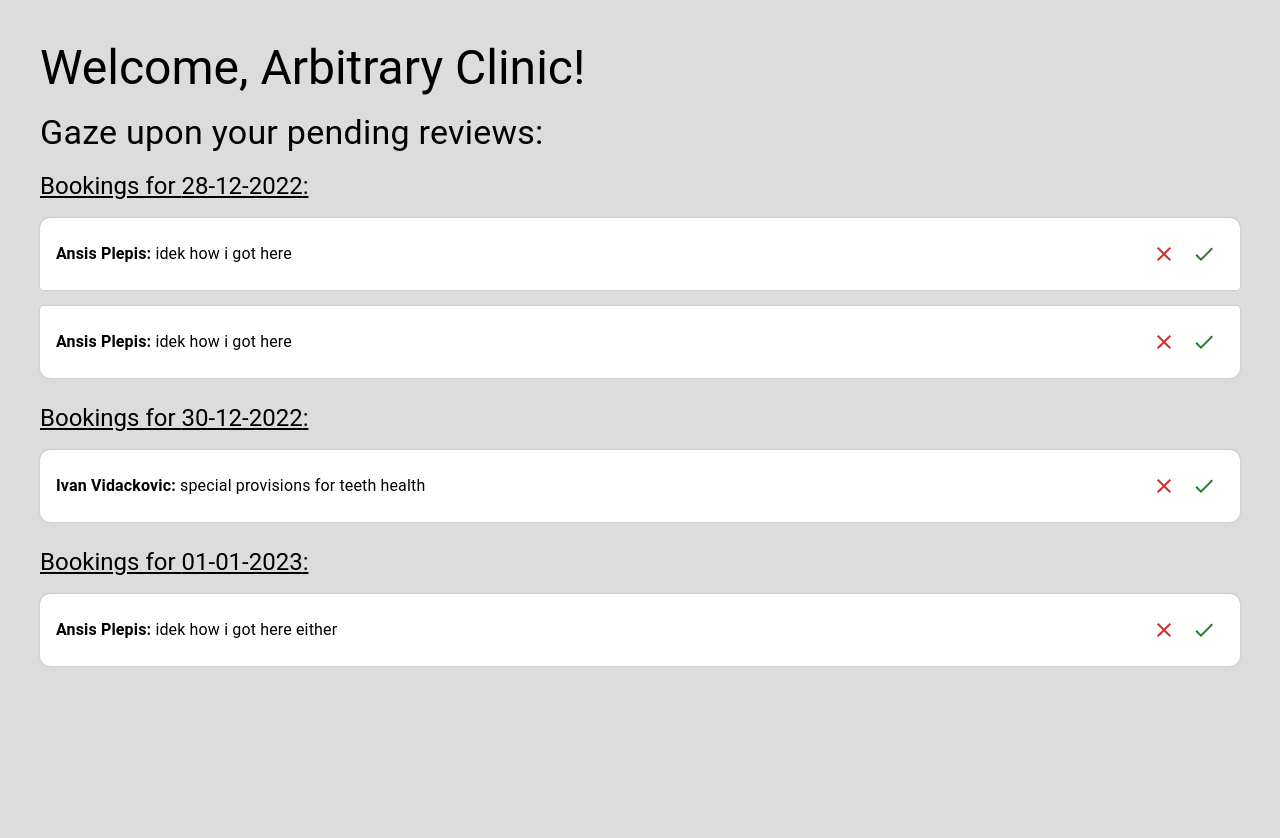
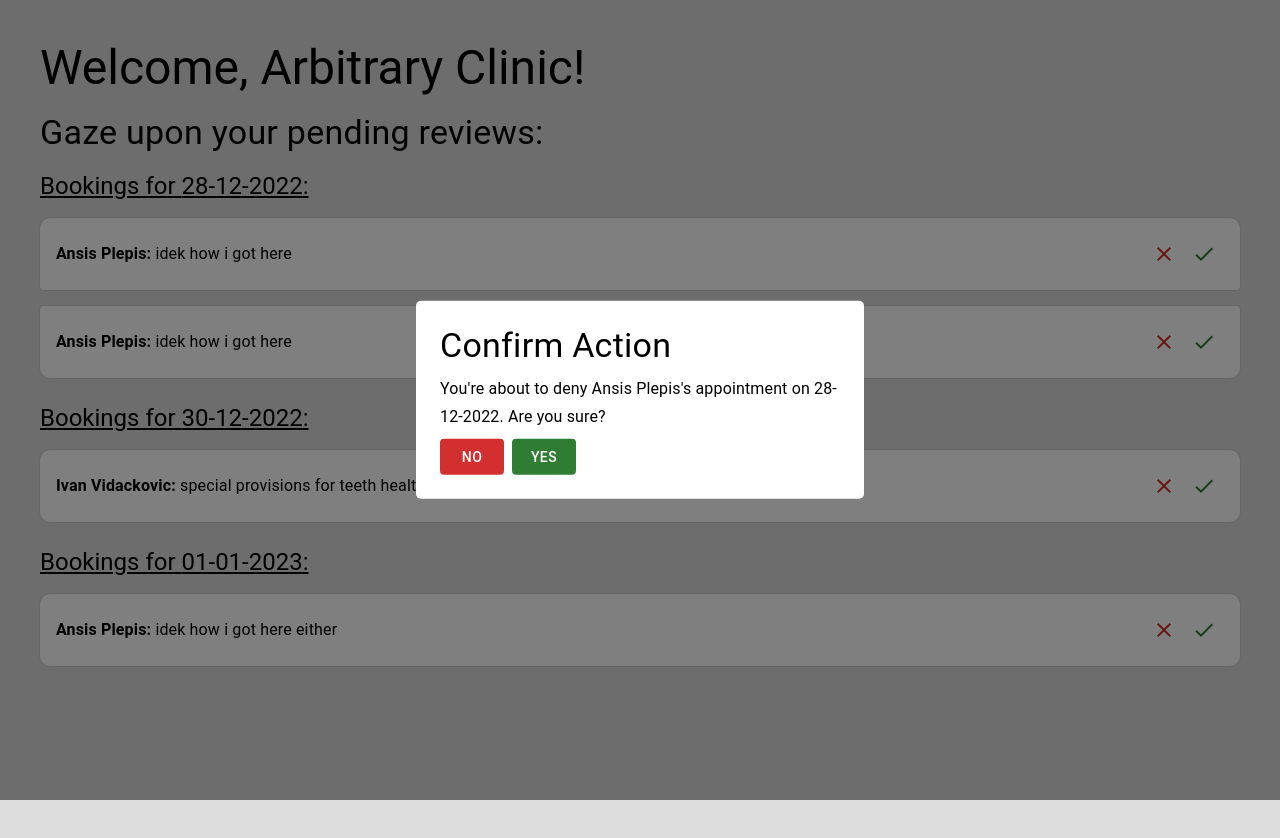
Before and after one commit to Dentismo/t-3, a React (Create React App) app in the folder client/: page /dentist in a window 1280 px wide. Both pictures are taken after a click on the button 1164 px from the left and 254 px from the top of the page. Shown: the top 838 px of the page. Built offline with nearby package versions, Linux system fonts and the light colour scheme.

Commit message:
#4 Add actions and confirmation modals for pending bookings

```diff
--- a/client/src/pages/ClinicPage/BookingCard.tsx
+++ b/client/src/pages/ClinicPage/BookingCard.tsx
@@ -22,11 +22,18 @@ export type Booking = {
 
 type Props = {
   booking: Booking
+  openModalWithParams: Function
+  setBookingState: (bookingId: Booking['id'], state: Booking['state']) => void
 } & StackProps
 
 // TODO: different cards based on state (denied should have delete option)
-const BookingCard: React.FC<Props> = ({ booking, ...props }) => {
-  const { user, reason, date, state } = booking
+const BookingCard: React.FC<Props> = ({
+  booking,
+  openModalWithParams,
+  setBookingState,
+  ...props
+}) => {
+  const { id, user, reason, date, state } = booking
   return (
     <Stack
       direction="row"
@@ -52,12 +59,24 @@ const BookingCard: React.FC<Props> = ({ booking, ...props }) => {
         <IconAction
           tooltip="Deny Appointment"
           icon={<CloseIcon color="error" />}
-          onClick={() => {}}
+          onClick={() =>
+            openModalWithParams({
+              title: 'Confirm Action',
+              description: `You're about to deny ${user}'s appointment on ${date}. Are you sure?`,
+              onAccept: () => setBookingState(id, 'denied')
+            })
+          }
         />
         <IconAction
           tooltip="Accept Appointment"
           icon={<CheckIcon color="success" />}
-          onClick={() => {}}
+          onClick={() =>
+            openModalWithParams({
+              title: 'Confirm Action',
+              description: `You're about to accept ${user}'s appointment on ${date}. Are you sure?`,
+              onAccept: () => setBookingState(id, 'approved')
+            })
+          }
         />
       </Stack>
     </Stack>
--- a/client/src/pages/ClinicPage/BookingList.tsx
+++ b/client/src/pages/ClinicPage/BookingList.tsx
@@ -1,9 +1,11 @@
-import React from 'react'
+import React, { Dispatch, SetStateAction } from 'react'
 import BookingCard, { Booking } from './BookingCard'
 import { Stack, Typography } from '@mui/material'
 
 type Props = {
   bookings: Booking[]
+  openModalWithParams: Function
+  setBookingState: (bookingId: Booking['id'], state: Booking['state']) => void
 }
 
 type BookingsMap = {
@@ -20,7 +22,11 @@ type BookingItem = {
  * @param props.bookings Array of `Booking` objects to be displayed
  * @returns
  */
-const BookingList: React.FC<Props> = ({ bookings }) => {
+const BookingList: React.FC<Props> = ({
+  bookings,
+  openModalWithParams,
+  setBookingState
+}) => {
   const bookingsMap: BookingsMap = {}
   bookings.forEach((booking) => {
     const { date } = booking
@@ -66,6 +72,8 @@ const BookingList: React.FC<Props> = ({ bookings }) => {
             </Typography>
             {bookings.map((booking, index) => (
               <BookingCard
+                openModalWithParams={openModalWithParams}
+                setBookingState={setBookingState}
                 booking={booking}
                 key={booking.id}
                 sx={{
--- /dev/null
+++ b/client/src/pages/ClinicPage/ConfirmationModal.tsx
@@ -0,0 +1,67 @@
+import React, { SetStateAction, Dispatch } from 'react'
+import { Modal, Typography, Button, Stack } from '@mui/material'
+
+type Props = {
+  title: string
+  description: string
+  onAccept: Function
+  open: boolean
+  setOpen: Dispatch<SetStateAction<boolean>>
+}
+
+const ConfirmationModal: React.FC<Props> = ({
+  title,
+  description,
+  onAccept,
+  open,
+  setOpen
+}) => {
+  const handleClose = () => setOpen(false)
+
+  return (
+    <Modal open={open} onClose={handleClose}>
+      <Stack
+        sx={{
+          position: 'absolute',
+          top: '50%',
+          left: '50%',
+          width: 400,
+          backgroundColor: 'white',
+          transform: 'translate(-50%, -50%)',
+          padding: 3,
+          borderRadius: '5px'
+        }}
+        spacing={1}
+      >
+        <Typography variant="h4">{title}</Typography>
+        <Typography variant="subtitle1">{description}</Typography>
+        <Stack direction="row" spacing={1}>
+          <Button
+            disableElevation
+            color="error"
+            variant="contained"
+            sx={{
+              marginLeft: 'auto'
+            }}
+            onClick={() => handleClose()}
+          >
+            No
+          </Button>
+          <Button
+            disableElevation
+            color="success"
+            variant="contained"
+            onClick={() => {
+              handleClose()
+              onAccept()
+            }}
+          >
+            Yes
+          </Button>
+        </Stack>
+      </Stack>
+    </Modal>
+  )
+}
+
+export default ConfirmationModal
--- /dev/null
+++ b/client/src/pages/ClinicPage/bookings.ts
@@ -0,0 +1,42 @@
+import { Booking } from './BookingCard'
+
+const bookings: Booking[] = [
+  {
+    id: '1',
+    user: 'Ansis Plepis',
+    reason: 'idek how i got here',
+    date: '28-12-2022',
+    state: 'pending'
+  },
+  {
+    id: '2',
+    user: 'Ansis Plepis',
+    reason: 'idek how i got here',
+    date: '28-12-2022',
+    state: 'pending'
+  },
+  {
+    id: '3',
+    user: 'Ivan Vidackovic',
+    reason: 'special provisions for teeth health',
+    date: '30-12-2022',
+    state: 'pending'
+  },
+  {
+    id: '4',
+    user: 'Ansis Plepis',
+
+    reason: 'idek how i got here either',
+    date: '01-01-2023',
+    state: 'pending'
+  },
+  {
+    id: '5',
+    user: 'Ansis Plepis',
+    reason: 'idek how i got here either',
+    date: '01-01-2023',
+    state: 'denied'
+  }
+]
+
+export default bookings
--- a/client/src/pages/ClinicPage/index.tsx
+++ b/client/src/pages/ClinicPage/index.tsx
@@ -1,47 +1,19 @@
-import React from 'react'
+import React, { useState } from 'react'
 import { Stack, Typography } from '@mui/material'
 import { Booking } from './BookingCard'
 import BookingList from './BookingList'
+import ConfirmationModal from './ConfirmationModal'
+import bookingsJson from './bookings'
 
+// TODO: use react context instead of nested state
+// TODO: put type declarations into separate file
 const DentistPage: React.FC = () => {
-  const bookings: Booking[] = [
-    {
-      id: '1',
-      user: 'Ansis Plepis',
-      reason: 'idek how i got here',
-      date: '28-12-2022',
-      state: 'pending'
-    },
-    {
-      id: '2',
-      user: 'Ansis Plepis',
-      reason: 'idek how i got here',
-      date: '28-12-2022',
-      state: 'pending'
-    },
-    {
-      id: '3',
-      user: 'Ivan Vidackovic',
-      reason: 'special provisions for teeth health',
-      date: '30-12-2022',
-      state: 'pending'
-    },
-    {
-      id: '4',
-      user: 'Ansis Plepis',
+  const [onModalAccept, setOnModalAccept] = useState<Function>(() => {})
+  const [modalTitle, setModalTitle] = useState<string>('')
+  const [modalDescription, setModalDescription] = useState<string>('')
+  const [modalOpen, setModalOpen] = useState<boolean>(false)
 
-      reason: 'idek how i got here either',
-      date: '01-01-2023',
-      state: 'pending'
-    },
-    {
-      id: '5',
-      user: 'Ansis Plepis',
-      reason: 'idek how i got here either',
-      date: '01-01-2023',
-      state: 'denied'
-    }
-  ]
+  const [bookings, setBookings] = useState<Booking[]>(bookingsJson)
 
   const pendingBookings: Booking[] = bookings.filter(
     (booking) => booking.state === 'pending'
@@ -52,6 +24,34 @@ const DentistPage: React.FC = () => {
   const deniedBookings: Booking[] = bookings.filter(
     (booking) => booking.state === 'denied'
   )
+  type OpenModalParams = {
+    title: string
+    description: string
+    onAccept: Function
+  }
+
+  const openModalWithParams = ({
+    title,
+    description,
+    onAccept
+  }: OpenModalParams) => {
+    setOnModalAccept(() => onAccept)
+    setModalTitle(title)
+    setModalDescription(description)
+    setModalOpen(true)
+  }
+
+  const setBookingState = (bookingId: Booking['id'], state: Booking['state']) =>
+    setBookings(
+      bookings.map((booking) =>
+        booking.id === bookingId
+          ? {
+              ...booking,
+              state
+            }
+          : booking
+      )
+    )
 
   return (
     <Stack
@@ -64,7 +64,18 @@ const DentistPage: React.FC = () => {
     >
       <Typography variant="h3">Welcome, Arbitrary Clinic!</Typography>
       <Typography variant="h4">Gaze upon your pending reviews:</Typography>
-      <BookingList bookings={pendingBookings} />
+      <BookingList
+        bookings={pendingBookings}
+        setBookingState={setBookingState}
+        openModalWithParams={openModalWithParams}
+      />
+      <ConfirmationModal
+        open={modalOpen}
+        setOpen={setModalOpen}
+        title={modalTitle}
+        description={modalDescription}
+        onAccept={onModalAccept}
+      />
     </Stack>
   )
 }
```
